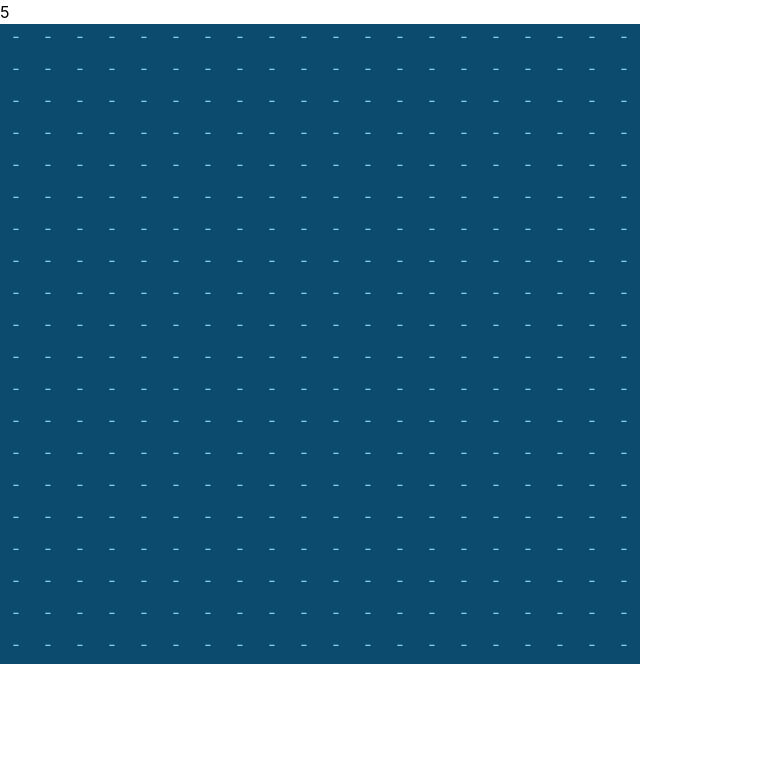
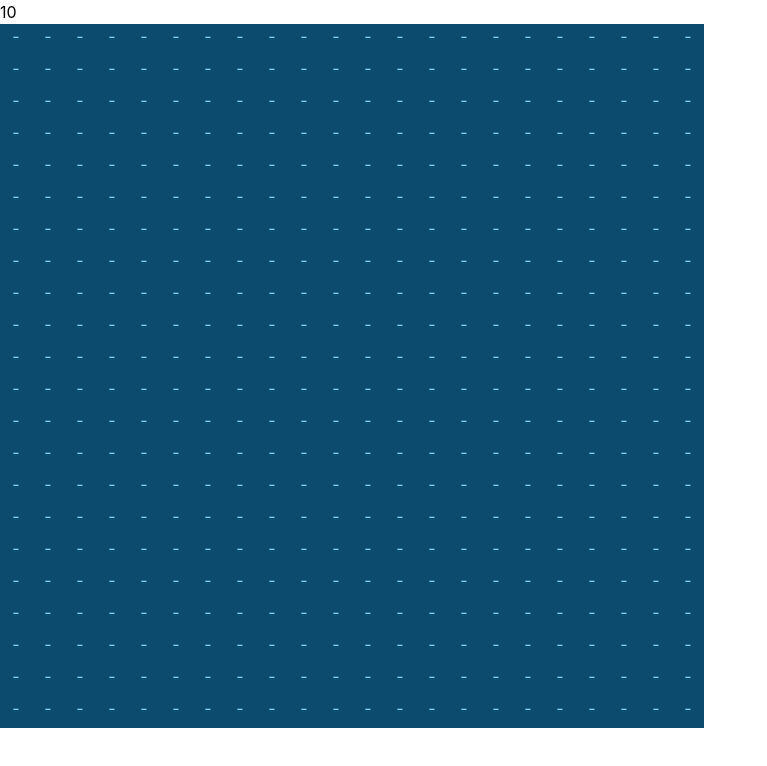
Before and after one commit to heidisnell/tempus-mentorship, a React (Create React App) app in the folder conways-game-of-life/: page / in a window 1280 px wide. Shown: the top 766 px of the page, without its empty margins (0-767 px from the left). Built offline with nearby package versions, Linux system fonts and the light colour scheme.

Commit message:
added test

```diff
--- a/conways-game-of-life/src/Game/Game.tsx
+++ b/conways-game-of-life/src/Game/Game.tsx
@@ -3,8 +3,10 @@ import { Cell } from "../Cell";
 import * as _ from "lodash";
 import { getNextGeneration } from "./Game.util";
 
+const boardDimensions = 22;
+const generationLength = 500;
+
 type GameAction = {
-  // type: "toggle";
   type: string;
   rowNum: number;
   colNum: number;
@@ -33,8 +35,8 @@ function reducer(state: boolean[][], action: GameAction) {
 }
 
 const Game: React.FC = () => {
-  const numRows = 20;
-  const numCols = 20;
+  const numRows = boardDimensions;
+  const numCols = boardDimensions;
   let [generationNum, setGenerationNum] = useState(0);
 
   const [generation, dispatch] = useReducer(
@@ -51,7 +53,7 @@ const Game: React.FC = () => {
       setGenerationNum(generationNum + 1);
 
       dispatch({ type: "refresh", rowNum: 0, colNum: 0 });
-    }, 1000);
+    }, generationLength);
 
     return () => clearInterval(interval);
   });
```
Also changed, not shown: 1 other file (tests, documents, lock files or other folders).
